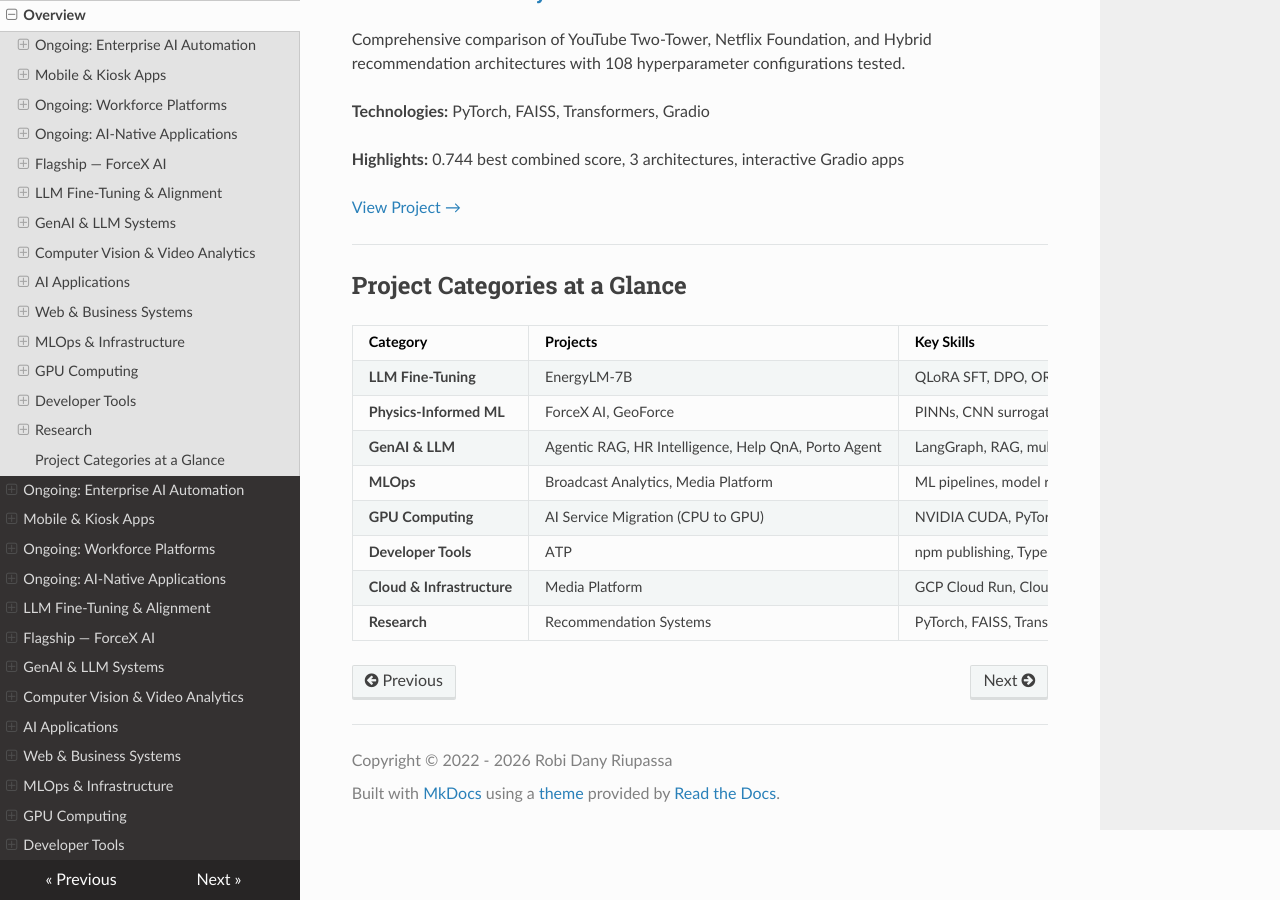
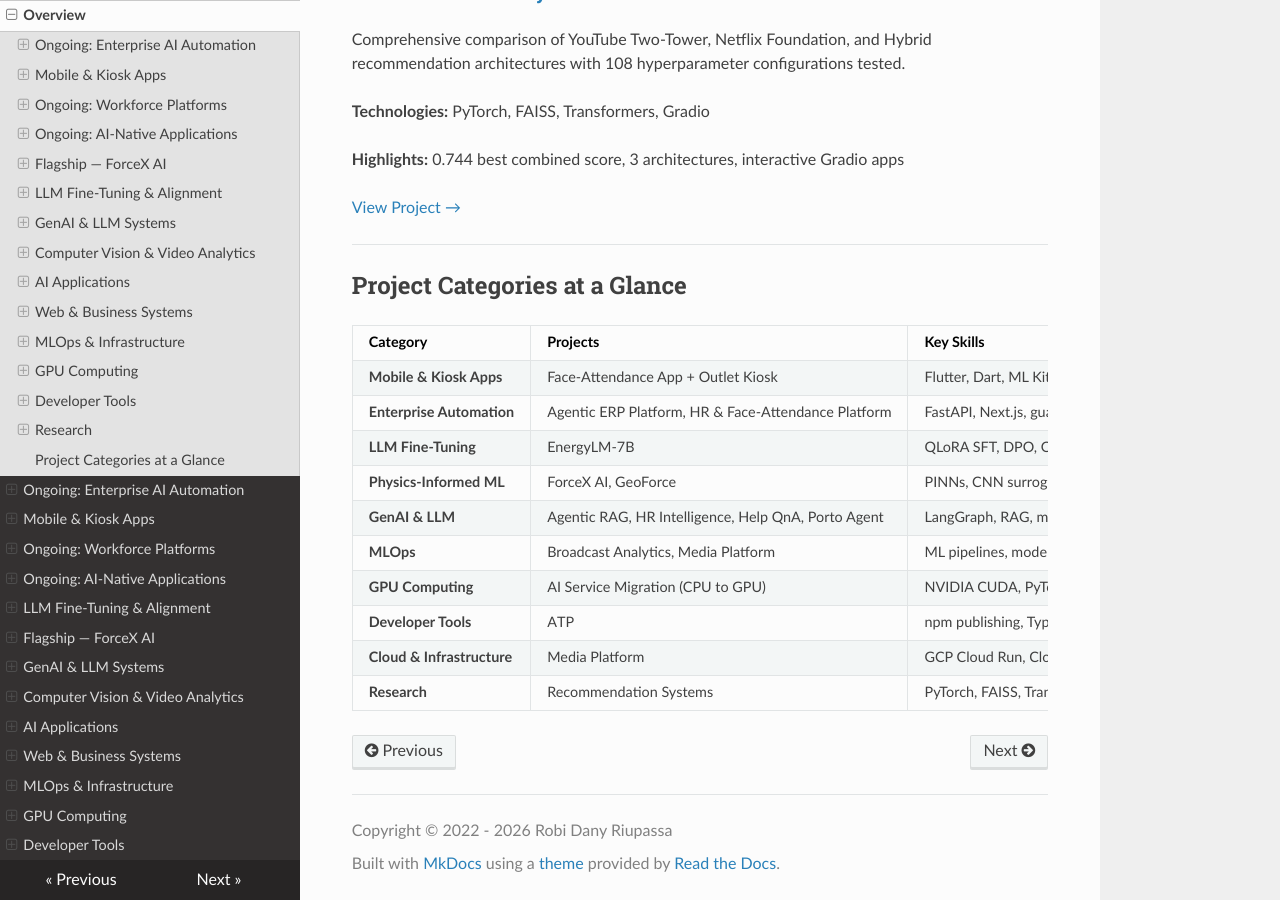
Before and after one commit to robiriu/robiriu.github.io, an MkDocs documentation site: the page built from docs/projects/index.md, in a window 1280 px wide and 900 px high, scrolled down 11808 px. Built offline with MkDocs 1.6.1, drawn with Linux system fonts in a browser that asks for light colours; nearby versions of some CDN libraries; a script that is not in the unit is left out.

Commit message:
List mobile, kiosk and enterprise automation in the category table

```diff
--- a/docs/projects/index.md
+++ b/docs/projects/index.md
@@ -400,6 +400,8 @@
 
 | Category | Projects | Key Skills |
 |----------|----------|------------|
+| **Mobile & Kiosk Apps** | Face-Attendance App + Outlet Kiosk | Flutter, Dart, ML Kit on-device liveness, camera, geolocation, offline sync queue, kiosk mode, out-of-store releases |
+| **Enterprise Automation** | Agentic ERP Platform, HR & Face-Attendance Platform | FastAPI, Next.js, guarded ERP write-back, MCP tool servers, RBAC and audit, Docker Compose |
 | **LLM Fine-Tuning** | EnergyLM-7B | QLoRA SFT, DPO, ORPO, CoT distillation, reward modeling, quantization |
 | **Physics-Informed ML** | ForceX AI, GeoForce | PINNs, CNN surrogates, simulation, HuggingFace |
 | **GenAI & LLM** | Agentic RAG, HR Intelligence, Help QnA, Porto Agent | LangGraph, RAG, multi-agent, agentic tool calling, LLM fallback chains |
```
